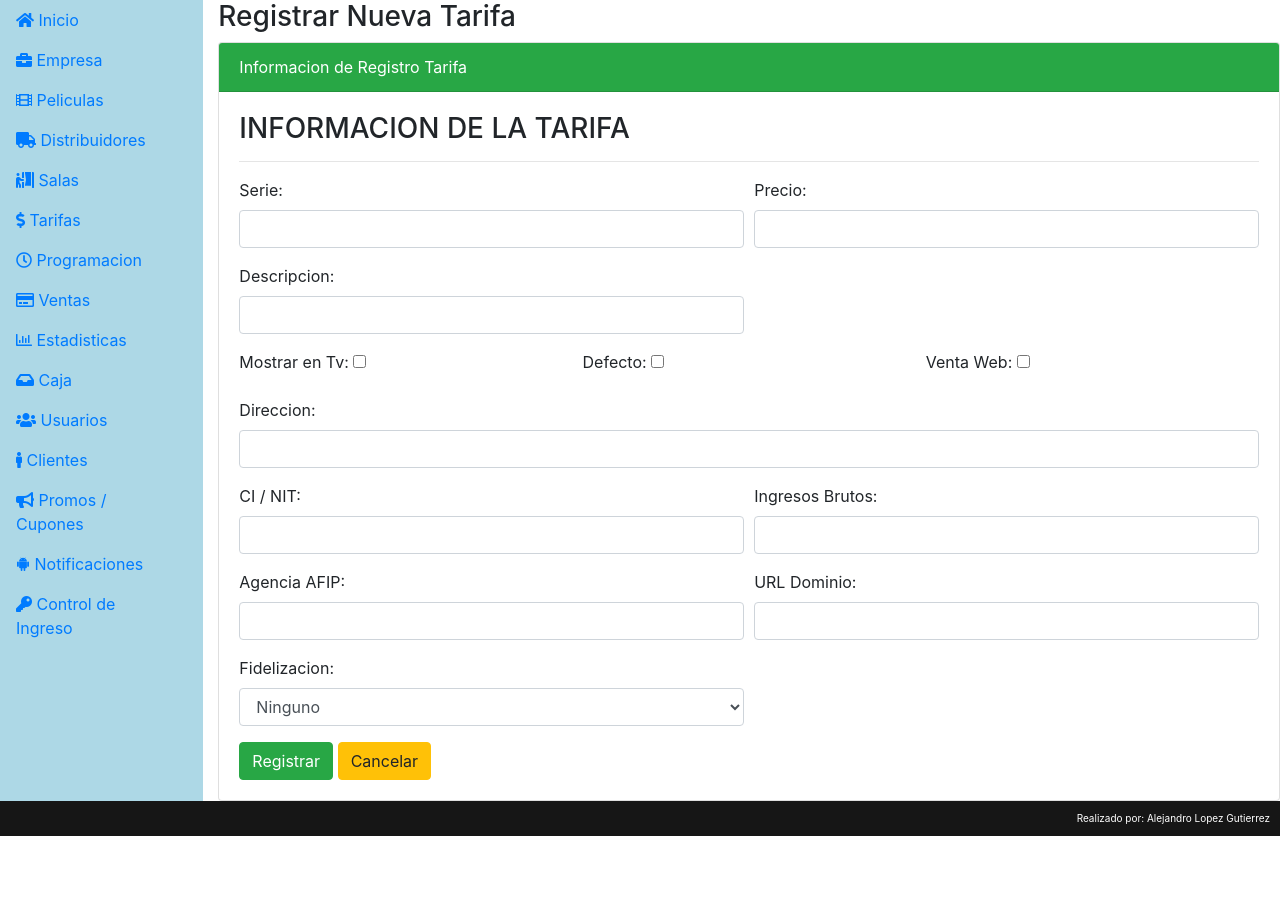
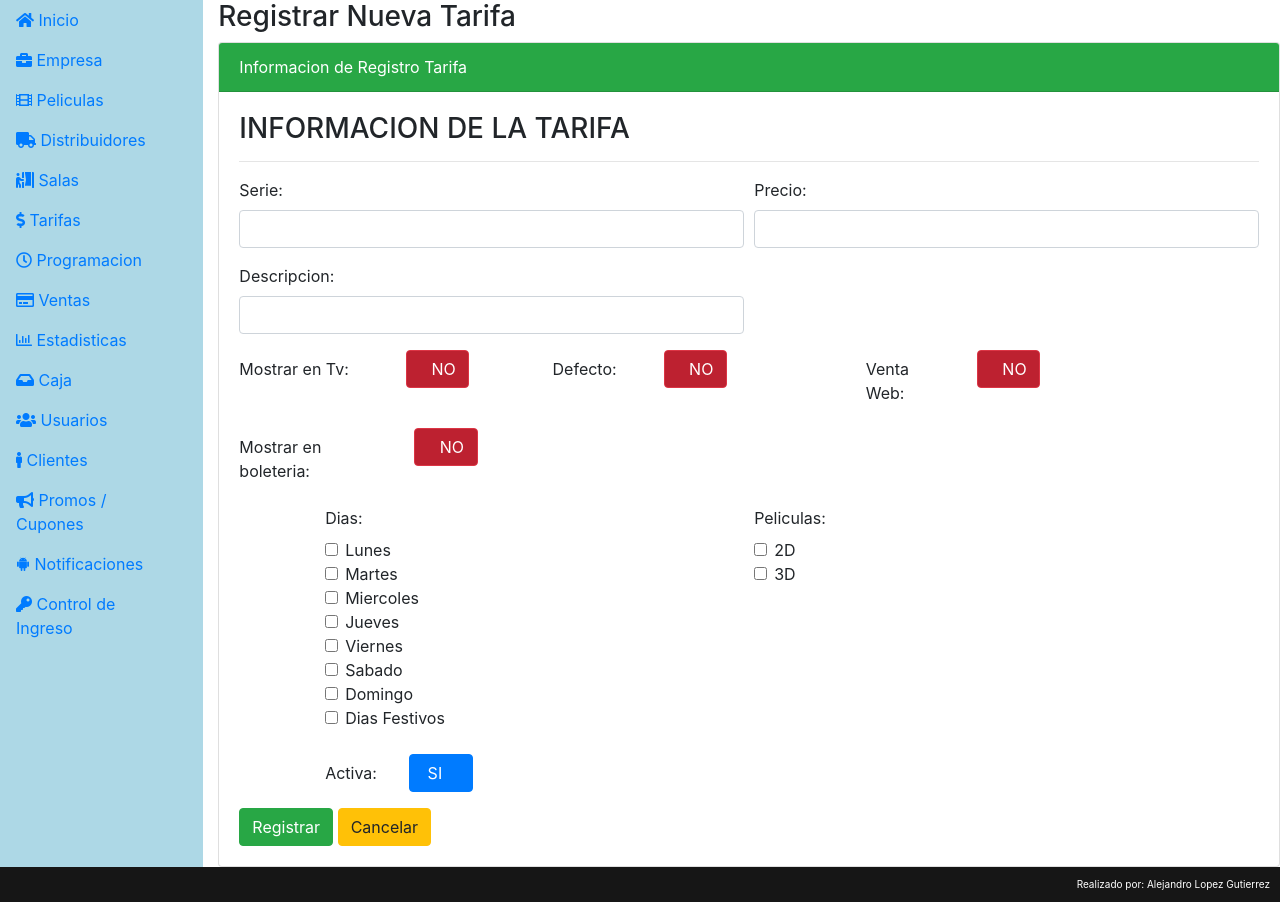
Before and after one commit to adimerpaul/boleteria, a CodeIgniter app: page /Boleteria/index.php/tarifactrl/index in a window 1280 px wide. Shown: the part 76-978 px from the top of the page. Before the commit the page ends 912 px from the top, so only its background shows below. Run offline with CodeIgniter, Linux system fonts and the light colour scheme; the visitor is signed in with stand-in values (Sample User, id 1); data comes from the database, SQL or seed files in the repository; some libraries are stand-ins or nearby versions.

Commit message:
agregado vista usuario reg valida user y pass vista  de tarifas

```diff
--- a/application/controllers/TarifaCtrl.php
+++ b/application/controllers/TarifaCtrl.php
@@ -7,7 +7,7 @@ class TarifaCtrl extends CI_Controller {
 	{
 		parent::__construct();
         $this->load->model('usuarios_model');
-        //$this->load->model('tarifas_model');
+        $this->load->model('tarifas_model');
 
 
 	}
@@ -26,4 +26,10 @@ class TarifaCtrl extends CI_Controller {
         }
         else redirect('');
     }
+
+    public function store()
+    {
+        $this->tarifas_model->store();
+        $this->index();
+    }
 }
--- /dev/null
+++ b/application/models/tarifas_model.php
@@ -0,0 +1,44 @@
+<?php
+defined('BASEPATH') OR exit('No direct script access allowed');
+
+class tarifas_model extends CI_Model {
+    public function store()
+    {
+        if ($this->input->post('tv') == "off" or null)
+        $tv=0;
+        else
+        $tv=1;
+        if ($this->input->post('defecto') == "off"  or null)
+        $defecto=0;
+        else
+        $defecto=1;
+        if ($this->input->post('web') == "off"  or null)
+        $web=0;
+        else
+        $web=1;
+        if ($this->input->post('activa') == "off"  or null)
+        $activa=0;
+        else
+        $activa=1;
+
+        $pelicula= [
+            'codigoIncaa'=> $this->input->post('codinca'),
+            'codUltracine'=> $this->input->post('codultra'),
+            'nombre'=> $this->input->post('nom'),
+            'duracion'=> $this->input->post('duracion'),
+            'paisOrigen'=> $this->input->post('origen'),
+            'genero'=> $this->input->post('genero'),
+            'clasificacion'=> $this->input->post('clasificacion'),
+            'acuerdoAgent'=> $acuerdo,
+            'cartelera'=> $cartelara,
+            'formato'=> $formato,
+            'sipnosis'=>$this->input->post('sipnosis'),
+            'urlTrailer'=> $this->input->post('url'),
+            'idDistrib'=> $this->input->post('distribuidor')
+
+        ];
+        return $this->db->insert("pelicula",$pelicula);
+    }
+
+
+}
--- a/application/views/peliculareg.php
+++ b/application/views/peliculareg.php
@@ -110,7 +110,7 @@
      </div>
      <div class="form-group col-md-6">
       <label for="cartelera">Cartelera: </label><br>
-      <input class="form-control" id="cartelera" name="cartelera" type="checkbox" data-toggle="toggle" data-on="Si" data-off="No" data-onstyle="primary" data-offstyle="danger" checked>
+      <input class="form-control" id="cartelera" name="cartelera" type="checkbox" data-toggle="toggle" data-on="SI" data-off="NO" data-onstyle="primary" data-offstyle="danger" checked>
 
     </div>
   </div>
--- a/application/views/salareg.php
+++ b/application/views/salareg.php
@@ -39,12 +39,12 @@
                 <div class="form-row">
                     <div class="form-group col-md-6">
                         <label for="nroFila">nroFila:</label>
-                        <input type="number" class="form-control" id="nroFila" name="nroFila" required>
+                        <input type="number" class="form-control" id="nroFila" name="nroFila" required min=0>
                     </div>
 
                     <div class="form-group col-md-6">
                         <label for="nroColumna">nroColumna:</label>
-                        <input type="number" class="form-control" id="nroColumna" name="nroColumna" required>
+                        <input type="number" class="form-control" id="nroColumna" name="nroColumna" required min=0>
                     </div>
                 </div>
                 <div class="form-row">
--- a/application/views/tarifareg.php
+++ b/application/views/tarifareg.php
@@ -9,15 +9,15 @@
       <h3>INFORMACION DE LA TARIFA</h3>
 <hr />
 
-  <form method="POST" action="<?php echo base_url();?>EmpresaCtrl/store" >
+  <form method="POST" action="<?php echo base_url();?>TarifaCtrl/store" >
   <div class="form-row">
     <div class="form-group col-md-6">
       <label for="serie">Serie:</label>
-      <input type="text" class="form-control" id="serie" name="serie">
+      <input type="text" class="form-control" id="serie" name="serie"  required>
     </div>
     <div class="form-group col-md-6">
       <label for="precio">Precio: </label>
-      <input type="text" class="form-control" id="precio" name="precio  ">
+      <input type="text" class="form-control" id="precio" name="precio" required>
     </div>
   </div>
   <div class="form-row">
@@ -28,55 +28,86 @@
 
   </div>
   <div class="form-row">
-  <div class="form-group col-md-4">
-      <label for="telefono">Mostrar en Tv:</label>
-      <input type="checkbox" class="" id="telefono" name="telefono">
+    <div class="form-group row col-md-4">
+      <label for="tv" class="col-sm-6 col-form-label">Mostrar en Tv:  </label>
+      <div class="col-sm-6">
+      <input type="checkbox" class="form-control" id="tv" name="tv" data-toggle="toggle" data-on="SI" data-off="NO" data-onstyle="primary" data-offstyle="danger">
+      </div>
     </div>
-    <div class="form-group col-md-4">
-      <label for="telefono">Defecto:</label>
-      <input type="checkbox" class="" id="telefono" name="telefono">
+    <div class="form-group row col-md-4">
+      <label for="defecto" class="col-sm-4 col-form-label">Defecto:    </label>
+      <div class="col-sm-8">
+      <input type="checkbox" class="form-control" id="defecto" name="defecto" data-toggle="toggle" data-on="SI" data-off="NO" data-onstyle="primary" data-offstyle="danger">
+      </div>
     </div>
-    <div class="form-group col-md-4">
-      <label for="telefono">Venta Web:</label>
-      <input type="checkbox" class="" id="telefono" name="telefono">
+    <div class="form-group row col-md-4">
+      <label for="web" class="col-sm-4 col-form-label">Venta Web:   </label>
+      <div class="col-sm-8">
+      <input type="checkbox" class="form-control" id="web" name="web" data-toggle="toggle" data-on="SI" data-off="NO" data-onstyle="primary" data-offstyle="danger">
+      </div>
     </div>
   </div>
-  <div class="form-group">
-    <label for="direccion">Direccion: </label>
-    <input type="text" class="form-control" id="direccion" name="direccion">
-  </div>
-  <div class="form-row">
-    <div class="form-group col-md-6">
-      <label for="cinit">CI / NIT:</label>
-      <input type="text" class="form-control" id="cinit" name="cinit">
-    </div>
-    <div class="form-group col-md-6">
-      <label for="ingbruto">Ingresos Brutos: </label>
-      <input type="text" id="ingbruto" class="form-control" name="ingbruto">
+  <div class="form-group row ">
+    <label for="mostrarbol" class="col-sm-2 col-form-label">Mostrar en boleteria: </label>
+      <div class="col-sm-10">
+      <input type="checkbox" class="form-control" id="mostrarbol" name="mostrarbol" data-toggle="toggle" data-on="SI" data-off="NO" data-onstyle="primary" data-offstyle="danger">
     </div>
   </div>
   <div class="form-row">
-    <div class="form-group col-md-6">
-      <label for="afip">Agencia AFIP:</label>
-      <input type="text" class="form-control" id="afip" name="afip">
+  <div class="col-md-1"></div>
+    <div class="form-check col-md-5 align-items-center">
+      <label for="lunes">Dias:</label><br>
+      <div class="form-check center-block">
+      <label class="form-check-label">
+      <input type="checkbox" class="form-check-input" id="lunes" name="lunes">
+      Lunes
+      </label><br>
+      <label class="form-check-label">
+      <input type="checkbox" class="form-check-input" id="martes" name="dias">Martes
+      </label><br>
+      <label class="form-check-label">
+      <input type="checkbox" class="form-check-input" id="miercoles" name="dias">Miercoles
+      </label><br>
+      <label class="form-check-label">
+      <input type="checkbox" class="form-check-input" id="jueves" name="dias">Jueves
+      </label><br>
+      <label class="form-check-label">
+      <input type="checkbox" class="form-check-input" id="viernes" name="dias">Viernes
+      </label><br>
+      <label class="form-check-label">
+      <input type="checkbox" class="form-check-input" id="sabado" name="dias">Sabado
+      </label><br>
+      <label class="form-check-label">
+      <input type="checkbox" class="form-check-input" id="domingo" name="dias">Domingo
+      </label><br>
+      <label class="form-check-label">
+      <input type="checkbox" class="form-check-input" id="festivo" name="dias">Dias Festivos
+      </label><br></div>
     </div>
     <div class="form-group col-md-6">
-      <label for="urldom">URL Dominio: </label>
-      <input type="text" id="urldom" class="form-control" name="urldom">
+      <label for="peli">Peliculas: </label>
+      <div class="form-check center-block">
+      <label class="form-check-label">
+      <input type="checkbox" class="form-check-input" id="dosd" name="dosd">2D
+      </label><br>
+      <label class="form-check-label">
+      <input type="checkbox" class="form-check-input" id="tresd" name="tresd">3D
+      </label><br></div>
     </div>
+  </div><br>
+  <div class="form-row">
+  <div class="col-md-1"></div>
+    <div class="form-group row col-md-6">
+      <label for="activa" class="col-sm-2 col-form-label" >Activa:</label>
+      <div class="col-sm-10">
+      <input type="checkbox" class="form-control " id="activa" name="activa" data-toggle="toggle" data-on="SI" data-off="NO" data-onstyle="primary" data-offstyle="danger" checked>
+      </div>
+    </div>
+
   </div>
-  <div class="form-row">
-    <div class="form-group col-md-6">
-      <label for="fideliza">Fidelizacion:</label>
-      <select class="form-control" id="fideliza" name="fideliza">
-        <option selected value="Ninguno">Ninguno</option>
-        <option value="Siempre">Siempre</option>
-        <option value="Opcional">Opcional</option>
-     </select>
-     </div>
-  </div>
+
   <input type="submit" class="btn btn-success" value="Registrar">
-  <a type="button" class="btn btn-warning" href="<?php echo base_url();?>EmpresaCtrl/empresaver">Cancelar</a>
+  <a type="button" class="btn btn-warning" href="<?php echo base_url();?>TarifaCtrl/tarifaaver">Cancelar</a>
 </form>
   </div>
 </div>
--- a/application/views/templates/footer.php
+++ b/application/views/templates/footer.php
@@ -6,7 +6,7 @@
 </footer>
   <script src="<?=base_url('assets/js');?>/jquery.min.js"></script>
   <script src="<?=base_url('assets/js');?>/popper.min.js"></script>
-  <script src="<?=base_url('assets/js');?>/bootstrap.min.js"></script>
+    <script src="<?=base_url('assets/js');?>/bootstrap.min.js"></script>
   <script src="<?=base_url('assets/js');?>/bootstrap-toggle.min.js"></script>
 
   <?=$js?>
--- a/application/views/templates/header.php
+++ b/application/views/templates/header.php
@@ -131,7 +131,7 @@
     <div id="item-6" class="collapse">
       <ul class="nav flex-column ml-3">
         <li class="nav-item">
-            <a class="nav-link" href="#"><i class="fas fa-plus"></i> Registrar Nueva</a>
+            <a class="nav-link" href="<?=base_url()?>TarifaCtrl"><i class="fas fa-plus"></i> Registrar Nueva</a>
         </li>
         <li class="nav-item">
             <a class="nav-link" href="#"><i class="fas fa-list-ul"></i> Ver Tarifas</a>
@@ -267,7 +267,7 @@
     <div id="item-011" class="collapse">
       <ul class="nav flex-column ml-3">
         <li class="nav-item">
-            <a class="nav-link" href="#"><i class="fas fa-plus"></i> Registrar Nuevo</a>
+            <a class="nav-link" href="<?=base_url()?>UsuarioCtrl/usuarioreg"><i class="fas fa-plus"></i> Registrar Nuevo</a>
         </li>
         <li class="nav-item">
             <a class="nav-link" href="#"><i class="fas fa-list-ul"></i> Ver Usuarios</a>
```
Also changed, not shown: application/controllers/UsuarioCtrl.php (+29 -1 lines), application/views/usuarioreg.php (added, +54 -0 lines), assets/js/usuario.js (added, +51 -0 lines), application/views/usuariover.php (added), assets/js/tarifa.js (added).
